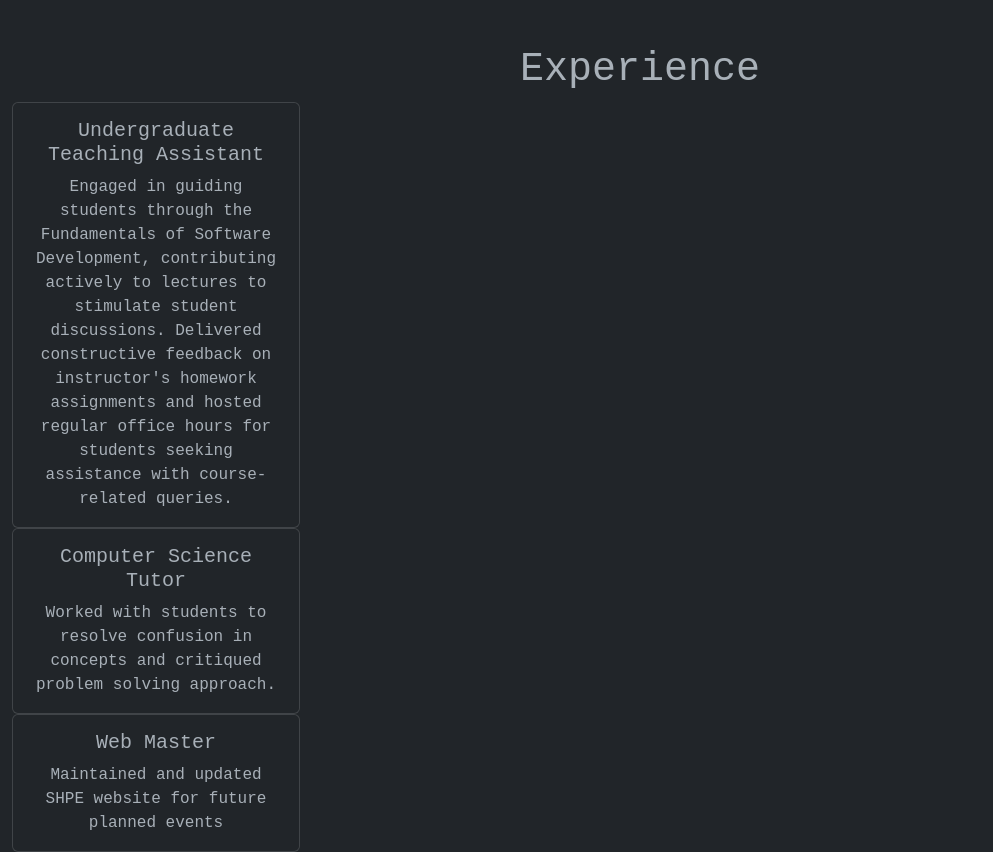
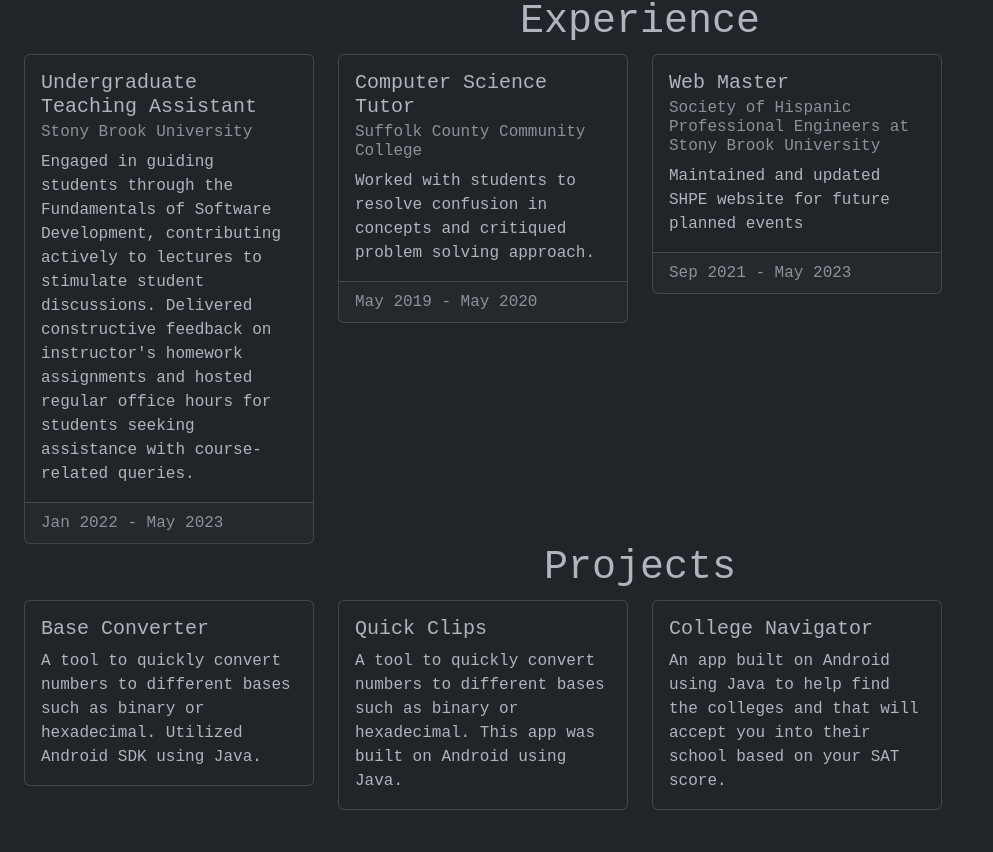
Before and after one commit to Camposm97/cv, a React (Create React App) app: page / in a window 1280 px wide. Shown: the part 1041-1893 px from the top of the page, without its empty margins (0-993 px from the left). After the commit the page ends 1851 px from the top, so only its background shows below. Built offline with nearby package versions, Linux system fonts and the light colour scheme.

Commit message:
Implemented JobContainer and ProjectContainer

```diff
--- a/src/App.css
+++ b/src/App.css
@@ -33,11 +33,3 @@
   border-radius: 15px;
   box-shadow: 0 0 4px #000000;
 }
-
-.card-view {
-  border-radius: 8px;
-  padding-block: 16px;
-  margin-inline: 32px;
-  margin-block: 32px;
-  opacity: 0.97;
-}
--- a/src/App.jsx
+++ b/src/App.jsx
@@ -3,7 +3,7 @@
 import { Container } from 'react-bootstrap';
 import AboutContainer from './components/About.Container';
 import SkillContainer from './components/SkillContainer';
-import ExperienceContainer from './components/ExperienceContainer';
+import JobContainer from './components/JobContainer';
 import ProjectsContainer from './components/ProjectsContainer';
 
 export default function App() {
@@ -12,7 +12,7 @@
       <NavMenu/>
       <AboutContainer/>
       <SkillContainer/>
-      <ExperienceContainer/>
+      <JobContainer/>
       <ProjectsContainer/>
     </Container>
   );
--- a/src/components/ExperienceCard.jsx
+++ /dev/null
@@ -1,15 +0,0 @@
-import { Card } from "react-bootstrap";
-
-const ExperienceCard = (props) => {
-    const {title, company, desc} = props;
-    return (
-        <Card style={{width: '18rem'}}>
-            <Card.Body>
-                <Card.Title>{title}</Card.Title>
-                <Card.Text>{desc}</Card.Text>
-            </Card.Body>
-        </Card>
-    )
-}
-
-export default ExperienceCard;
--- a/src/components/ExperienceContainer.jsx
+++ /dev/null
@@ -1,48 +0,0 @@
-import ExperienceCard from "./ExperienceCard";
-
-const ExperienceContainer = () => {
-    const arr = [
-        {
-            title: 'Undergraduate Teaching Assistant',
-            company: 'Stony Brook University',
-            desc: 'Engaged in guiding students through the Fundamentals of Software Development, contributing actively to lectures to stimulate student discussions. Delivered constructive feedback on instructor\'s homework assignments and hosted regular office hours for students seeking assistance with course-related queries.'
-        },
-        {
-            title: 'Computer Science Tutor',
-            company: 'Suffolk County Community College',
-            desc: 'Worked with students to resolve confusion in concepts and critiqued problem solving approach.'
-        },
-        {
-            title: 'Web Master',
-            company: 'Society of Hispanic Professional Engineers at Stony Brook University',
-            desc: 'Maintained and updated SHPE website for future planned events'
-        }
-    ]
-    return (
-        <div id="xp-section" className='mx-auto text-center card-view'>
-            <h1 className="heading">Experience</h1>
-            {arr.map(x => <ExperienceCard key={x.title} title={x.title} company={x.company} desc={x.desc}/>)}
-            {/* <li style={{ fontSize: '14pt' }}>
-                Undergraduate Teaching Assistant @ Computer Science Department of Stony Brook University
-                <p style={{marginLeft: '40px'}}>Engaged in guiding students through the Fundamentals of Software
-                    Development, contributing actively to lectures to stimulate student discussions. Delivered
-                    constructive feedback on instructor's homework assignments and hosted regular office hours
-                    for students seeking assistance with course-related queries.</p>
-            </li>
-            <li style={{ fontSize: '14pt' }}>
-                Computer Science Tutor @ Suffolk County Community College
-                <p style={{marginLeft: '40px'}}>Worked with students to resolve confusion in concepts and
-                    critiqued problem solving approach.</p>
-            </li>
-            <li style={{ fontSize: '14pt' }}>
-                Web Master @ Society of Hispanic Professional Engineers at Stony Brook University
-                <p style={{ marginLeft: '40px' }}>Maintained and updated SHPE
-                    <a style={{color: 'lightblue'}} href="http://www.stonybrookshpe.org/"
-                        target="_blank">website</a><span>{' '}</span>
-                    for future planned events.</p>
-            </li> */}
-        </div>
-    );
-}
-
-export default ExperienceContainer;
--- /dev/null
+++ b/src/components/JobCard.jsx
@@ -0,0 +1,17 @@
+import Card from 'react-bootstrap/Card';
+
+const JobCard = (props) => {
+    const { job } = props;
+    return (
+        <Card>
+            <Card.Body>
+                <Card.Title className="mb-2">{job.title}</Card.Title>
+                <Card.Subtitle className="mb-2 text-muted">{job.company}</Card.Subtitle>
+                <Card.Text>{job.desc}</Card.Text>
+            </Card.Body>
+            <Card.Footer className="text-muted">{job.date}</Card.Footer>
+        </Card>
+    )
+}
+
+export default JobCard;
--- /dev/null
+++ b/src/components/JobContainer.jsx
@@ -0,0 +1,41 @@
+import Col from 'react-bootstrap/Col';
+import Row from 'react-bootstrap/Row';
+import JobCard from "./JobCard";
+import { Container } from 'react-bootstrap';
+
+const ExperienceContainer = () => {
+    const arr = [
+        {
+            title: 'Undergraduate Teaching Assistant',
+            company: 'Stony Brook University',
+            desc: 'Engaged in guiding students through the Fundamentals of Software Development, contributing actively to lectures to stimulate student discussions. Delivered constructive feedback on instructor\'s homework assignments and hosted regular office hours for students seeking assistance with course-related queries.',
+            date: 'Jan 2022 - May 2023'
+        },
+        {
+            title: 'Computer Science Tutor',
+            company: 'Suffolk County Community College',
+            desc: 'Worked with students to resolve confusion in concepts and critiqued problem solving approach.',
+            date: 'May 2019 - May 2020'
+        },
+        {
+            title: 'Web Master',
+            company: 'Society of Hispanic Professional Engineers at Stony Brook University',
+            desc: 'Maintained and updated SHPE website for future planned events',
+            date: 'Sep 2021 - May 2023'
+        }
+    ]
+    return (
+        <Container fluid>
+            <h1 className="text-center">Experience</h1>
+            <Row xs={1} md={2} lg={3} xl={4}>
+                {arr.map(x =>
+                    <Col key={x.title} >
+                        <JobCard job={x}/>
+                    </Col>
+                )}
+            </Row>
+        </Container>
+    );
+}
+
+export default ExperienceContainer;
--- a/src/components/ProjectCard.jsx
+++ b/src/components/ProjectCard.jsx
@@ -1,12 +1,12 @@
-import { Card } from "react-bootstrap";
+import Card from 'react-bootstrap/Card';
 
 const ProjectCard = (props) => {
-    const {title, desc} = props;
+    const {proj} = props;
     return (
         <Card>
             <Card.Body>
-                <Card.Title>{title}</Card.Title>
-                <Card.Text>{desc}</Card.Text>
+                <Card.Title>{proj.title}</Card.Title>
+                <Card.Text>{proj.desc}</Card.Text>
             </Card.Body>
         </Card>
     )
--- a/src/components/ProjectsContainer.jsx
+++ b/src/components/ProjectsContainer.jsx
@@ -1,36 +1,34 @@
+import Col from 'react-bootstrap/Col';
+import Row from 'react-bootstrap/Row';
+import ProjectCard from "./ProjectCard";
+import { Container } from 'react-bootstrap';
+
 const ProjectsContainer = () => {
+    const arr = [
+        {
+            title: 'Base Converter',
+            desc: 'A tool to quickly convert numbers to different bases such as binary or hexadecimal. Utilized Android SDK using Java.'
+        },
+        {
+            title: 'Quick Clips',
+            desc: 'A tool to quickly convert numbers to different bases such as binary or hexadecimal. This app was built on Android using Java.'
+        },
+        {
+            title: 'College Navigator',
+            desc: 'An app built on Android using Java to help find the colleges and that will accept you into their school based on your SAT score.'
+        }
+    ]
     return (
-        <div id="projects-section" className='dark-mode card-view'>
-            <h1 className="heading">Projects</h1>
-            <div className="container">
-                <div className="row justify-content-center">
-                    <div className="card border-secondary bg-dark" style={{ width: '18rem' }}>
-                        <div className="card-body">
-                            <h3 className="card-title">Base Converter</h3>
-                            <p className="'card-text">
-                                A tool to quickly convert numbers to different bases such as binary or hexadecimal. Utilized Android SDK using Java.
-                            </p>
-                        </div>
-                    </div>
-                    <div className="card border-secondary bg-dark" style={{ width: '18rem' }}>
-                        <div className="card-body">
-                            <h3 className="card-title">QuickClips</h3>
-                            <p className="'card-text">
-                                A tool to quickly convert numbers to different bases such as binary or hexadecimal. This app was built on Android using Java.
-                            </p>
-                        </div>
-                    </div>
-                    <div className="card border-secondary bg-dark" style={{ width: '18rem' }}>
-                        <div className="card-body">
-                            <h3 className="card-title">College Navigator</h3>
-                            <p className="'card-text">
-                                An app built on Android using Java to help find the colleges and that will accept you into their school based on your SAT score.
-                            </p>
-                        </div>
-                    </div>
-                </div>
-            </div>
-        </div>
+        <Container fluid>
+            <h1 className="text-center">Projects</h1>
+            <Row xs={1} md={2} lg={3} xl={4}>
+                {arr.map(x =>
+                    <Col key={x.title}>
+                        <ProjectCard proj={x} />
+                    </Col>
+                )}
+            </Row>
+        </Container>
     );
 }
 
```
